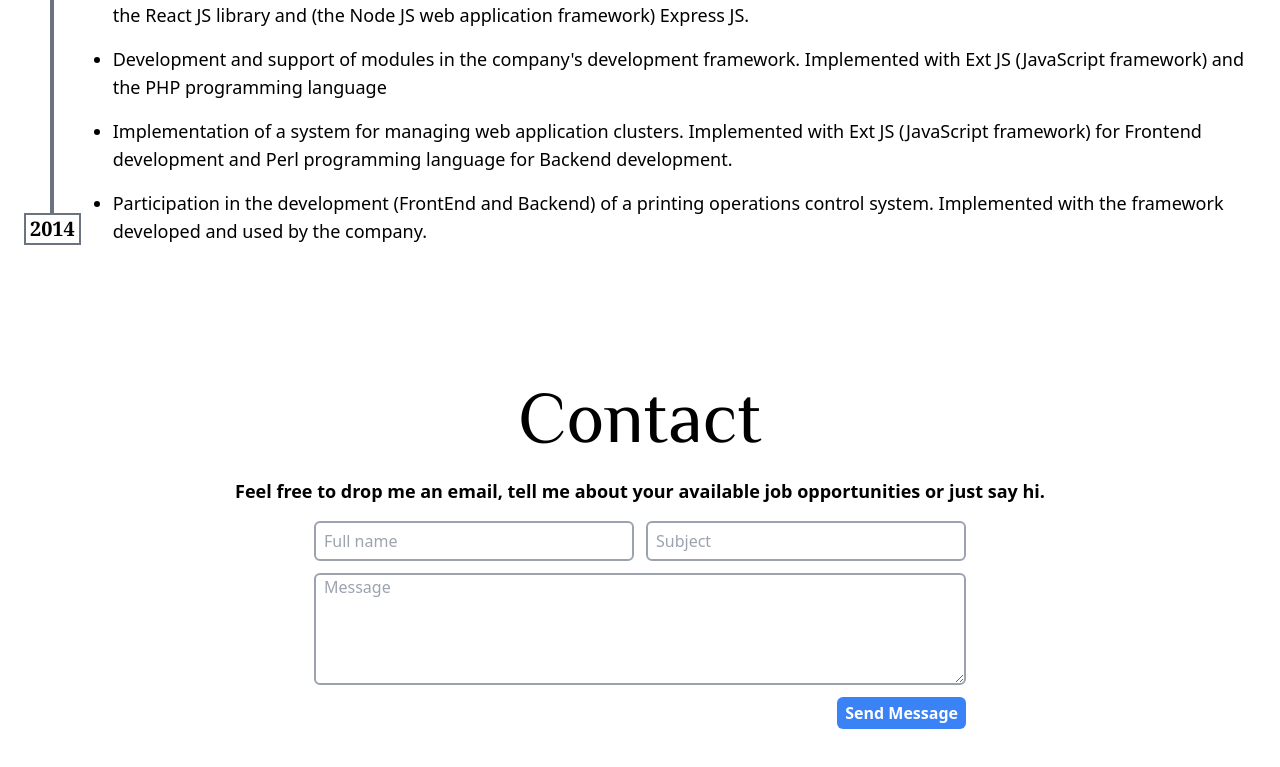
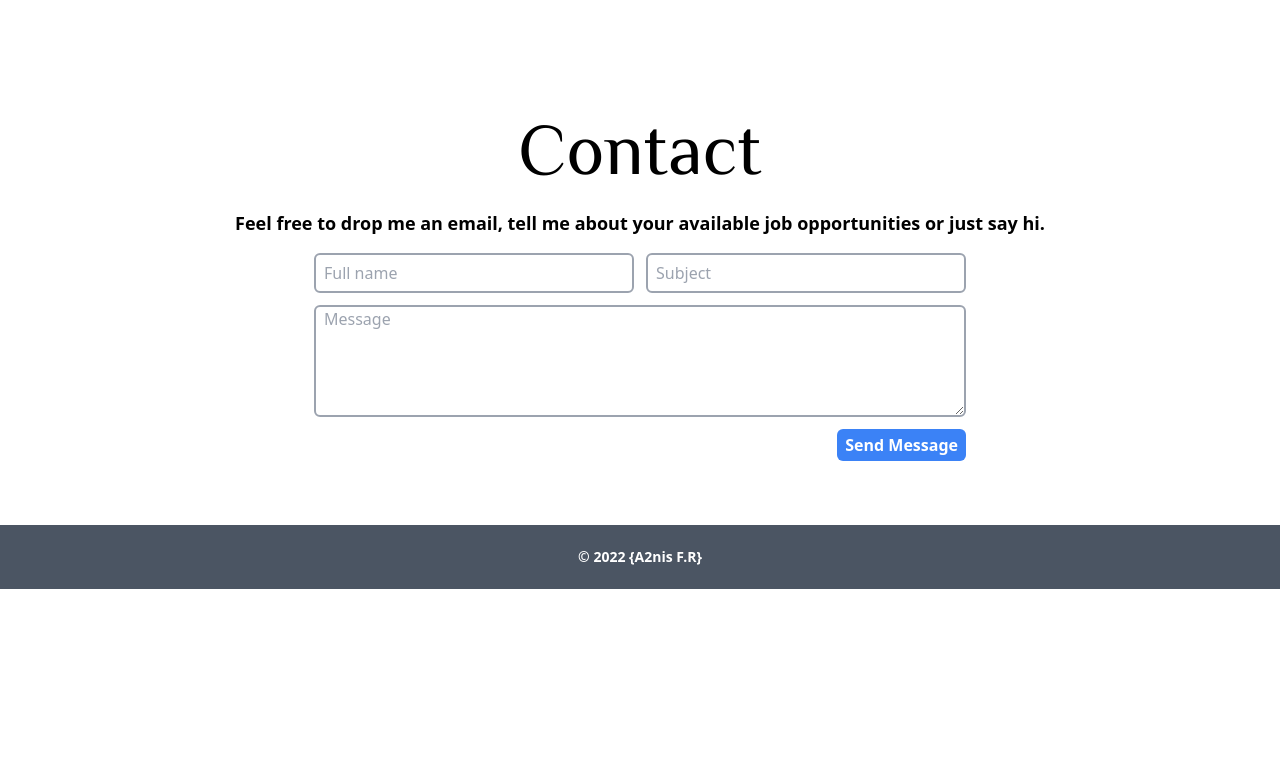
Before and after one commit to adonisfr/portfolio, a Next.js app: page / in a window 1280 px wide. Shown: the part 2443-3210 px from the top of the page. After the commit the page ends 3032 px from the top, so only its background shows below. Built offline with nearby package versions, Linux system fonts and the light colour scheme.

Commit message:
added footer

```diff
--- /dev/null
+++ b/components/footer.js
@@ -0,0 +1,7 @@
+export default function Footer() {
+  return (
+    <footer className="flex justify-center items-center h-16 bg-gray-600">
+      <div className="text-sm text-white font-semibold">{`© 2022 {A2nis F.R}`}</div>
+    </footer>
+  );
+}
--- a/pages/index.js
+++ b/pages/index.js
@@ -1,6 +1,8 @@
 import Head from "next/head";
+import Image from "next/image";
 import About from "../components/about/about";
 import Contact from "../components/contact/contact";
+import Footer from "../components/footer";
 import Presentation from "../components/home/presentation";
 import NavBar from "../components/navBar/navBar";
 import Projects from "../components/projects/projects";
@@ -14,25 +16,13 @@ export default function Home() {
         <link rel="icon" href="/favicon.ico" />
       </Head>
       <NavBar />
-      <main className="px-6 h-screen lg:container mx-auto space-y-10">
+      <main className="px-6 h-full lg:container mx-auto space-y-10">
         <Presentation />
         <About />
         <Projects />
         <Contact />
       </main>
-
-      {/* <footer className="">
-        <a
-          href="https://vercel.com?utm_source=create-next-app&utm_medium=default-template&utm_campaign=create-next-app"
-          target="_blank"
-          rel="noopener noreferrer"
-        >
-          Powered by{" "}
-          <span className="">
-            <Image src="/vercel.svg" alt="Vercel Logo" width={72} height={16} />
-          </span>
-        </a>
-      </footer> */}
+      <Footer />
     </div>
   );
 }
```
